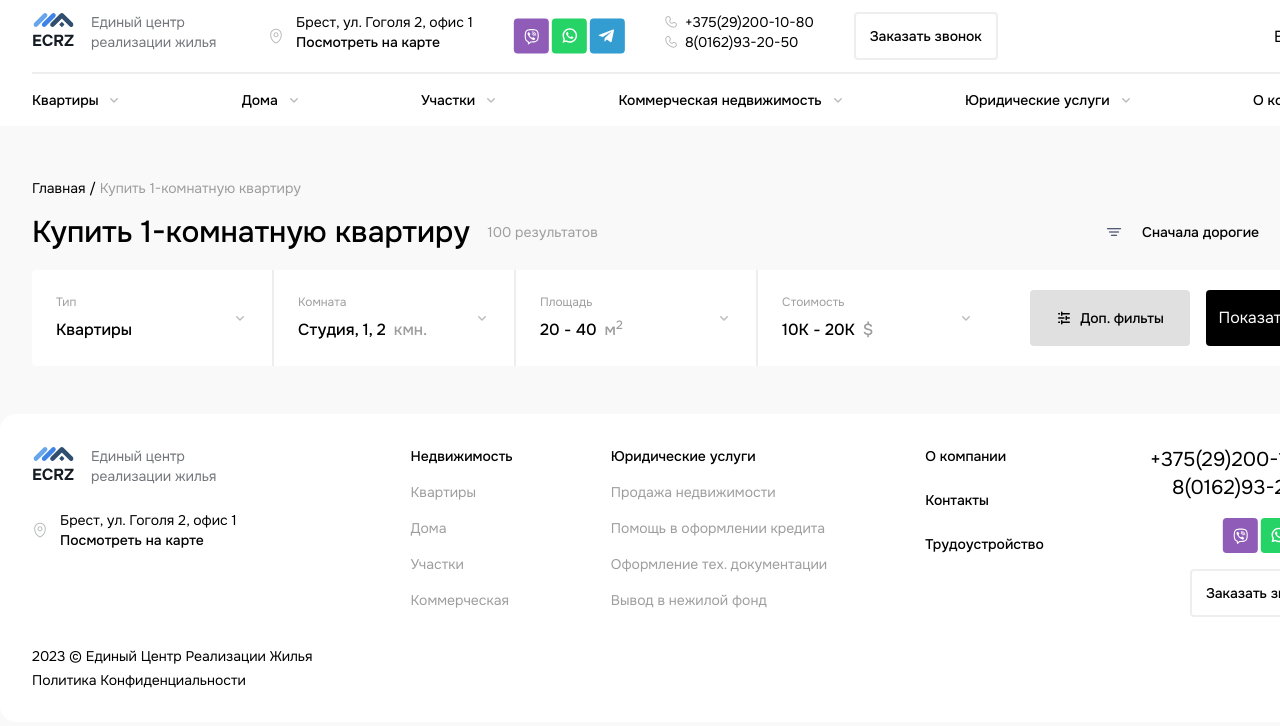
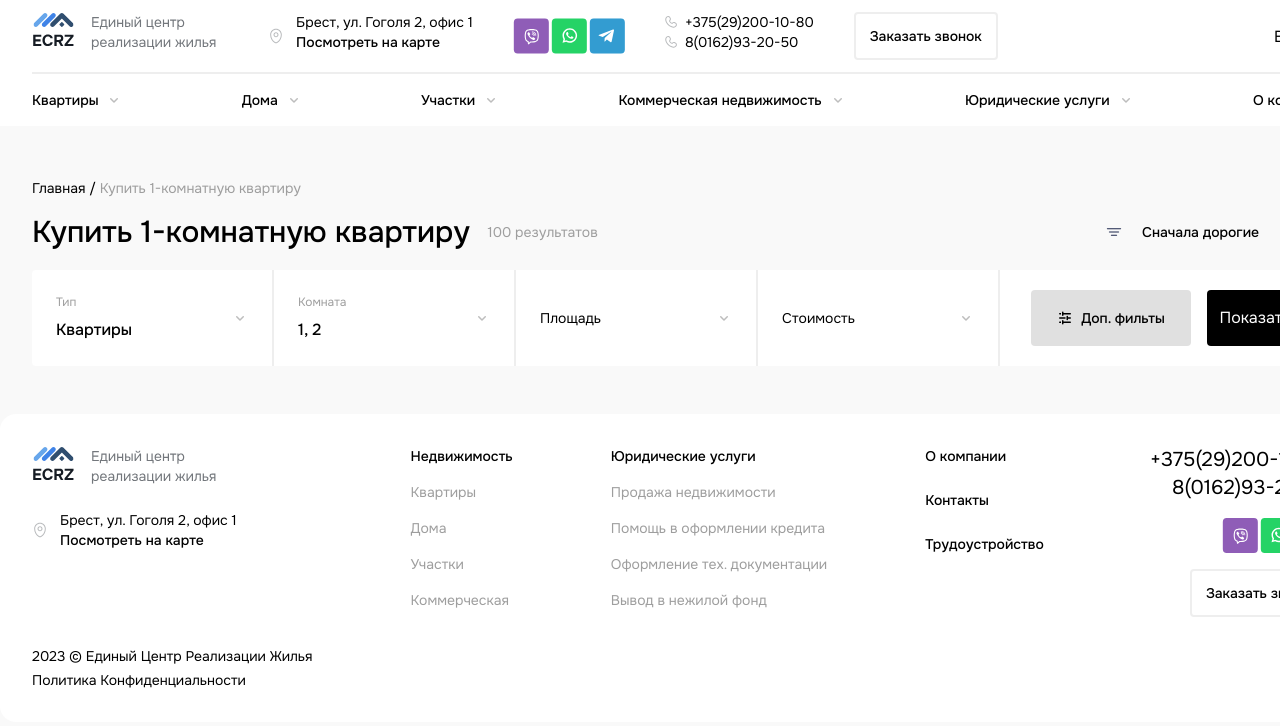
Before and after one commit to postfm/ecrz, a Next.js app: page /apartaments in a window 1280 px wide. Shown: the top 726 px of the page. Built offline with nearby package versions, Linux system fonts and the light colour scheme.

Commit message:
feat: Реализовал функционал фильтров для выбора площади и цены

```diff
--- a/src/components/filters/area.tsx
+++ b/src/components/filters/area.tsx
@@ -1,70 +1,129 @@
-import { Menu, MenuButton, MenuItem, MenuItems } from '@headlessui/react';
-import { ChevronDownIcon } from '@heroicons/react/16/solid';
-import Link from 'next/link';
-import React from 'react';
+'use client';
+
+import { useOutsideClick } from '@/hooks';
+import { Input } from '@headlessui/react';
+import { ChevronDownIcon, ChevronUpIcon } from '@heroicons/react/16/solid';
+import React, { useState } from 'react';
 
 export default function Area() {
+  const [status, setStatus] = useState(false);
+  const outsideClick = useOutsideClick<HTMLDivElement>(() => {
+    status ? setStatus(!status) : setStatus(false);
+  });
+  const [minValue, setMinValue] = useState<string>('');
+  const [maxValue, setMaxValue] = useState<string>('');
+
   return (
+    <div
+      className='relative'
+      ref={outsideClick}
+    >
       <div className='border-r-2'>
-      <Menu>
-        <MenuButton className='inline-flex items-center justify-between gap-2 font-medium hover:text-sky-600 p-6 w-60'>
+        <button
+          className='inline-flex items-center justify-between gap-2 font-medium hover:text-sky-600 p-6 w-60'
+          onClick={() => {
+            setStatus(!status);
+          }}
+        >
+          {status || (!status && !+minValue) ? (
+            <div
+              className={`flex flex-col items-start h-12 justify-center font-normal text-sm ${
+                status ? 'text-blue-500' : 'text-black'
+              }`}
+            >
+              Площадь
+            </div>
+          ) : (
             <div className='flex flex-col items-start'>
               <p className='font-normal text-xs text-gray-500 mb-2'>Площадь</p>
-            <div className='inline-flex justify-end'>
-              <p className='font-medium text-base mr-2'>20 - 40</p>
-              <p className='font-medium text-base text-gray-500'>
+              <div className='flex'>
+                {minValue} - {maxValue}
+                <span className='font-medium text-base text-gray-500 ml-2'>
                   м<sup>2</sup>
-              </p>
+                </span>
               </div>
             </div>
+          )}
+
+          {status ? (
+            <ChevronUpIcon className='size-4 fill-gray-400' />
+          ) : (
             <ChevronDownIcon className='size-4 fill-gray-400' />
-        </MenuButton>
-        <MenuItems
-          anchor='bottom'
-          className='bg-white shadow-3xl rounded-md mt-2'
+          )}
+        </button>
+      </div>
+      <div
+        className={`absolute top-24 w-fit mt-2 bg-white rounded-md shadow-3xl  ${
+          status ? 'visible' : 'collapse'
+        }`}
       >
-          <MenuItem>
-            <Link
-              className='block pt-3 pr-4 pb-3 pl-4'
-              href='/apartaments'
+        <form className='font-normal text-xs  '>
+          <fieldset className='flex gap-2 border-b-2 p-6 pb-6'>
+            <label className='group relative'>
+              <Input
+                className='peer w-40 h-14 rounded border-gray-500 border p-4 font-normal text-sm data-[focus]:outline-none data-[active]:outline-none data-[hover]:outline-none'
+                type='text'
+                pattern='[0-9\s]'
+                value={minValue}
+                onChange={(evt) => {
+                  evt.target.value = evt.target.value.replace(/[^0-9]/g, '');
+                  setMinValue(evt.target.value);
+                }}
+              />
+              <span
+                className={`absolute left-4 top-2/4 -translate-y-2/4 ${
+                  minValue ? '-translate-y-6' : 'peer-focus:-translate-y-6'
+                }`}
               >
-              1-к. квартиры
-            </Link>
-          </MenuItem>
-          <MenuItem>
-            <Link
-              className='block pt-3 pr-4 pb-3 pl-4'
-              href='/apartaments'
+                От
+              </span>
+              <span className='absolute right-4 top-2/4 -translate-y-2/4 text-gray-400'>
+                м<sup>2</sup>
+              </span>
+            </label>
+            <label className='relative'>
+              <Input
+                className='peer w-40 h-14 rounded border-gray-500 border p-4 font-normal text-sm data-[focus]:outline-none data-[active]:outline-none data-[hover]:outline-none'
+                value={maxValue}
+                onChange={(evt) => {
+                  evt.target.value = evt.target.value.replace(/[^0-9]/g, '');
+                  setMaxValue(evt.target.value);
+                }}
+              />
+              <span
+                className={`absolute left-4 top-2/4 -translate-y-2/4 ${
+                  maxValue ? '-translate-y-6' : 'peer-focus:-translate-y-6'
+                }`}
               >
-              2-к. квартиры
-            </Link>
-          </MenuItem>
-          <MenuItem>
-            <Link
-              className='block pt-3 pr-4 pb-3 pl-4'
-              href=''
-            >
-              3-к. квартиры
-            </Link>
-          </MenuItem>
-          <MenuItem>
-            <Link
-              className='block pt-3 pr-4 pb-3 pl-4'
-              href=''
-            >
-              4-к. квартиры
-            </Link>
-          </MenuItem>
-          <MenuItem>
-            <Link
-              className='block pt-3 pr-4 pb-3 pl-4'
-              href=''
-            >
-              Комнаты в квартирах
-            </Link>
-          </MenuItem>
-        </MenuItems>
-      </Menu>
+                До
+              </span>
+              <span className='absolute right-4 top-2/4 -translate-y-2/4 text-gray-400'>
+                м<sup>2</sup>
+              </span>
+            </label>
+          </fieldset>
+          <fieldset className='flex justify-between items-center p-6 gap-4'>
+            <Input
+              className='rounded border-blue-600 border pt-4 pb-4 pl-14 pr-14 text-blue-600 hover:cursor-pointer hover:bg-blue-600 hover:text-white'
+              type='reset'
+              value='Сбросить'
+              onClick={() => {
+                setMaxValue('');
+                setMinValue('');
+              }}
+            />
+            <Input
+              className='rounded border-blue-600 border bg-blue-600 hover:bg-blue-800 text-white pt-4 pb-4 pl-12 pr-12 hover:cursor-pointer'
+              type='submit'
+              value='Применить'
+              onClick={(evt) => {
+                evt.preventDefault();
+                setStatus(!status);
+              }}
+            />
+          </fieldset>
+        </form>
+      </div>
     </div>
   );
 }
--- a/src/components/filters/cost.tsx
+++ b/src/components/filters/cost.tsx
@@ -1,66 +1,123 @@
-import { Menu, MenuButton, MenuItem, MenuItems } from '@headlessui/react';
-import { ChevronDownIcon } from '@heroicons/react/16/solid';
-import Link from 'next/link';
-import React from 'react';
+'use client';
+
+import { useOutsideClick } from '@/hooks';
+import { Input } from '@headlessui/react';
+import { ChevronDownIcon, ChevronUpIcon } from '@heroicons/react/16/solid';
+import React, { useState } from 'react';
 
 export default function Cost() {
+  const [status, setStatus] = useState(false);
+  const outsideClick = useOutsideClick<HTMLDivElement>(() => {
+    status ? setStatus(!status) : setStatus(false);
+  });
+  const [minValue, setMinValue] = useState<string>('');
+  const [maxValue, setMaxValue] = useState<string>('');
+
   return (
-    <Menu>
-      <MenuButton className='inline-flex items-center justify-between gap-2 font-medium hover:text-sky-600 p-6 w-60'>
+    <div
+      className='relative'
+      ref={outsideClick}
+    >
+      <div className='border-r-2'>
+        <button
+          className='inline-flex items-center justify-between gap-2 font-medium hover:text-sky-600 p-6 w-60'
+          onClick={() => {
+            setStatus(!status);
+          }}
+        >
+          {status || (!status && !+minValue) ? (
+            <div
+              className={`flex flex-col items-start h-12 justify-center font-normal text-sm ${
+                status ? 'text-blue-500' : 'text-black'
+              }`}
+            >
+              Стоимость
+            </div>
+          ) : (
             <div className='flex flex-col items-start'>
               <p className='font-normal text-xs text-gray-500 mb-2'>Стоимость</p>
-          <div className='inline-flex justify-end'>
-            <p className='font-medium text-base mr-2'>10K - 20K</p>
-            <p className='font-medium text-base text-gray-500'>$</p>
+              <div className='flex'>
+                {minValue} - {maxValue}
+                <span className='font-medium text-base text-gray-500 ml-2'>$</span>
               </div>
             </div>
+          )}
+
+          {status ? (
+            <ChevronUpIcon className='size-4 fill-gray-400' />
+          ) : (
             <ChevronDownIcon className='size-4 fill-gray-400' />
-      </MenuButton>
-      <MenuItems
-        anchor='bottom'
-        className='bg-white shadow-3xl rounded-md mt-2'
+          )}
+        </button>
+      </div>
+      <div
+        className={`absolute top-24 w-fit mt-2 bg-white rounded-md shadow-3xl  ${
+          status ? 'visible' : 'collapse'
+        }`}
       >
-        <MenuItem>
-          <Link
-            className='block pt-3 pr-4 pb-3 pl-4'
-            href='/apartaments'
+        <form className='font-normal text-xs  '>
+          <fieldset className='flex gap-2 border-b-2 p-6 pb-6'>
+            <label className='group relative'>
+              <Input
+                className='peer w-40 h-14 rounded border-gray-500 border p-4 font-normal text-sm data-[focus]:outline-none data-[active]:outline-none data-[hover]:outline-none'
+                type='text'
+                pattern='[0-9\s]'
+                value={minValue}
+                onChange={(evt) => {
+                  evt.target.value = evt.target.value.replace(/[^0-9]/g, '');
+                  setMinValue(evt.target.value);
+                }}
+              />
+              <span
+                className={`absolute left-4 top-2/4 -translate-y-2/4 ${
+                  minValue ? '-translate-y-6' : 'peer-focus:-translate-y-6'
+                }`}
               >
-            1-к. квартиры
-          </Link>
-        </MenuItem>
-        <MenuItem>
-          <Link
-            className='block pt-3 pr-4 pb-3 pl-4'
-            href='/apartaments'
+                От
+              </span>
+              <span className='absolute right-4 top-2/4 -translate-y-2/4 text-gray-400'>$</span>
+            </label>
+            <label className='relative'>
+              <Input
+                className='peer w-40 h-14 rounded border-gray-500 border p-4 font-normal text-sm data-[focus]:outline-none data-[active]:outline-none data-[hover]:outline-none'
+                value={maxValue}
+                onChange={(evt) => {
+                  evt.target.value = evt.target.value.replace(/[^0-9]/g, '');
+                  setMaxValue(evt.target.value);
+                }}
+              />
+              <span
+                className={`absolute left-4 top-2/4 -translate-y-2/4 ${
+                  maxValue ? '-translate-y-6' : 'peer-focus:-translate-y-6'
+                }`}
               >
-            2-к. квартиры
-          </Link>
-        </MenuItem>
-        <MenuItem>
-          <Link
-            className='block pt-3 pr-4 pb-3 pl-4'
-            href=''
-          >
-            3-к. квартиры
-          </Link>
-        </MenuItem>
-        <MenuItem>
-          <Link
-            className='block pt-3 pr-4 pb-3 pl-4'
-            href=''
-          >
-            4-к. квартиры
-          </Link>
-        </MenuItem>
-        <MenuItem>
-          <Link
-            className='block pt-3 pr-4 pb-3 pl-4'
-            href=''
-          >
-            Комнаты в квартирах
-          </Link>
-        </MenuItem>
-      </MenuItems>
-    </Menu>
+                До
+              </span>
+              <span className='absolute right-4 top-2/4 -translate-y-2/4 text-gray-400'>$</span>
+            </label>
+          </fieldset>
+          <fieldset className='flex justify-between items-center p-6 gap-4'>
+            <Input
+              className='rounded border-blue-600 border pt-4 pb-4 pl-14 pr-14 text-blue-600 hover:cursor-pointer hover:bg-blue-600 hover:text-white'
+              type='reset'
+              value='Сбросить'
+              onClick={() => {
+                setMaxValue('');
+                setMinValue('');
+              }}
+            />
+            <Input
+              className='rounded border-blue-600 border bg-blue-600 hover:bg-blue-800 text-white pt-4 pb-4 pl-12 pr-12 hover:cursor-pointer'
+              type='submit'
+              value='Применить'
+              onClick={(evt) => {
+                evt.preventDefault();
+                setStatus(!status);
+              }}
+            />
+          </fieldset>
+        </form>
+      </div>
+    </div>
   );
 }
--- a/src/components/filters/rooms.tsx
+++ b/src/components/filters/rooms.tsx
@@ -1,19 +1,83 @@
-import { ChevronDownIcon } from '@heroicons/react/16/solid';
-import React from 'react';
+'use client';
+
+import { useOutsideClick } from '@/hooks';
+import { Button, Checkbox, Input } from '@headlessui/react';
+import { ChevronDownIcon, ChevronUpIcon } from '@heroicons/react/16/solid';
+import React, { useState } from 'react';
 
 export default function Rooms() {
+  const [status, setStatus] = useState(false);
+  const outsideClick = useOutsideClick<HTMLDivElement>(() => {
+    status ? setStatus(!status) : setStatus(false);
+  });
+
   return (
-    <div className='border-r-2 relative'>
-      <button className='inline-flex items-center justify-between gap-2 font-medium hover:text-sky-600 p-6 w-60'>
-        <div className='flex flex-col items-start'>
-          <p className='font-normal text-xs text-gray-500 mb-2'>Комната</p>
-          <div className='inline-flex justify-end'>
-            <p className='font-medium text-base mr-2'>Студия, 1, 2</p>
-            <p className='font-medium text-base text-gray-500'>кмн.</p>
-          </div>
-        </div>
-        <ChevronDownIcon className='size-4 fill-gray-400' />
-      </button>
+    <div
+      className='relative'
+      ref={outsideClick}
+    >
+      <div className='border-r-2'>
+        <button
+          className='inline-flex items-center justify-between gap-2 font-medium hover:text-sky-600 p-6 w-60'
+          onClick={() => {
+            setStatus(!status);
+          }}
+        >
+          {status ? (
+            <div className='flex flex-col items-start h-12 justify-center font-normal text-sm text-blue-500'>
+              Комната
+            </div>
+          ) : (
+            <div className='flex flex-col items-start'>
+              <p className='font-normal text-xs text-gray-500 mb-2'>Комната</p>
+              1, 2
+            </div>
+          )}
+
+          {status ? (
+            <ChevronUpIcon className='size-4 fill-gray-400' />
+          ) : (
+            <ChevronDownIcon className='size-4 fill-gray-400' />
+          )}
+        </button>
+      </div>
+      <div
+        className={`absolute top-24 w-fit mt-2 bg-white rounded-md shadow-3xl  ${
+          status ? 'visible' : 'collapse'
+        }`}
+      >
+        <form className='font-normal text-xs  '>
+          <fieldset className='flex gap-2 border-b-2 p-6 pb-12'>
+            <Checkbox className='flex justify-center items-center border border-gray-200 hover:bg-gray-200 hover:cursor-pointer h-12 w-fit p-2 rounded bg-white data-[checked]:bg-blue-100 data-[checked]:text-blue-700 data-[checked]:font-medium text-center'>
+              Студия
+            </Checkbox>
+            <Checkbox className='flex justify-center items-center border border-gray-200 hover:bg-gray-200 hover:cursor-pointer size-12 rounded bg-white data-[checked]:bg-blue-500 data-[checked]:text-blue-700 data-[checked]:font-medium text-center'>
+              1
+            </Checkbox>
+            <Checkbox className='flex justify-center items-center border border-gray-200 hover:bg-gray-200 hover:cursor-pointer size-12 rounded bg-white data-[checked]:bg-blue-500 data-[checked]:text-blue-700 data-[checked]:font-medium text-center'>
+              2
+            </Checkbox>
+            <Checkbox className='flex justify-center items-center border border-gray-200 hover:bg-gray-200 hover:cursor-pointer size-12 rounded bg-white data-[checked]:bg-blue-500 data-[checked]:text-blue-700 data-[checked]:font-medium text-center'>
+              3
+            </Checkbox>
+            <Checkbox className='flex justify-center items-center border border-gray-200 hover:bg-gray-200 hover:cursor-pointer size-12 rounded bg-white data-[checked]:bg-blue-500 data-[checked]:text-blue-700 data-[checked]:font-medium text-center'>
+              4+
+            </Checkbox>
+          </fieldset>
+          <fieldset className='flex justify-between items-center p-6 gap-4'>
+            <Input
+              className='rounded border-blue-600 border pt-4 pb-4 pl-14 pr-14 text-blue-600 hover:cursor-pointer hover:bg-blue-600 hover:text-white'
+              type='reset'
+              value='Сбросить'
+            />
+            <Input
+              className='rounded border-blue-600 border bg-blue-600 hover:bg-blue-800 text-white pt-4 pb-4 pl-12 pr-12 hover:cursor-pointer'
+              type='submit'
+              value='Применить'
+            />
+          </fieldset>
+        </form>
+      </div>
     </div>
   );
 }
--- a/src/components/filters/types.tsx
+++ b/src/components/filters/types.tsx
@@ -23,12 +23,16 @@ export default function Types() {
             setStatus(!status);
           }}
         >
-          <div className='flex flex-col items-start'>
-            <p className={`font-normal text-xs ${status ? 'text-blue-500' : 'text-gray-500'} mb-2`}>
+          {status ? (
+            <div className='flex flex-col items-start h-12 justify-center font-normal text-sm text-blue-500'>
               Тип
-            </p>
-            {status ? '' : type}
-          </div>
+            </div>
+          ) : (
+            <div className='flex flex-col items-start'>
+              <p className='font-normal text-xs text-gray-500 mb-2'>Тип</p>
+              {type}
+            </div>
+          )}
 
           {status ? (
             <ChevronUpIcon className='size-4 fill-gray-400' />
```
Lines whose indentation alone changed are shown as unchanged.
